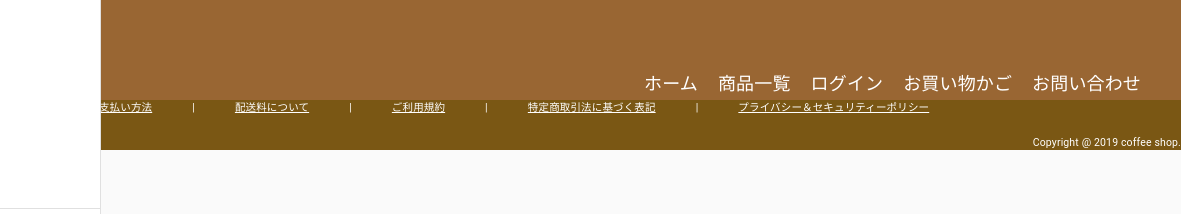
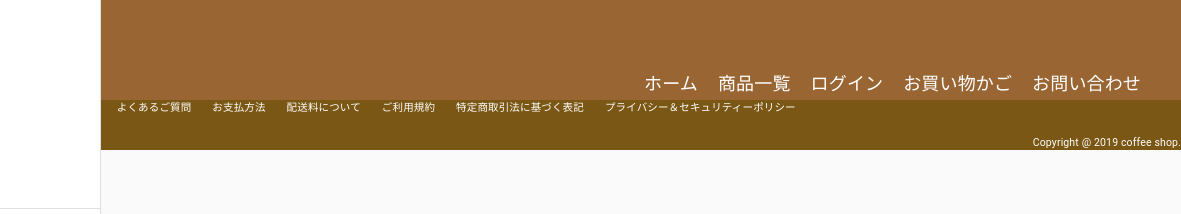
Before and after one commit to honoka4198/Espresso, a React app: page / in a window 1280 px wide. Shown: the top 214 px of the page, 99-1280 px from the left. Built offline with nearby package versions, Linux system fonts and the light colour scheme.

Commit message:
edit css

```diff
--- a/src/styles/components/footer.css
+++ b/src/styles/components/footer.css
@@ -8,9 +8,13 @@
 }
 
 #footerNavi li{
-  padding-left: 30px;
   display: inline;
-  text-align: left;
+  margin-left: 1px;
+}
+
+#footerNavi{
+  color: white;
+  padding-left:16%;
 }
 
 a:link,a:visited{
@@ -18,7 +22,7 @@ a:link,a:visited{
 }
 
 a:hover{
-  color: blue;
+  color: orange;
 }
 
 #Copyright{
@@ -26,3 +30,11 @@ a:hover{
   right: 0;
   bottom: 0;
 }
+
+.footer_linktag{
+  text-decoration: none;
+}
+
+.footer_linktag:hover{
+  color: orange;
+}
--- a/src/views/components/footer.jsx
+++ b/src/views/components/footer.jsx
@@ -8,19 +8,26 @@ class Footer extends React.Component {
       <BrowserRouter>
         <div className="footer">
           <ul id="footerNavi">
-            <li><Link to="question">よくあるご質問</Link></li><li>|</li>
-            <li><Link to="payment_methods">お支払い方法</Link></li><li>|</li>
-            <li><Link to="delivery_charge">配送料について</Link></li><li>|</li>
-            <li><Link to="TOS">ご利用規約</Link></li><li>|</li>
-            <li><Link to="notation">特定商取引法に基づく表記</Link></li><li>|</li>
-            <li><Link to="policy">プライバシー＆セキュリティーポリシー</Link></li>
+            <Linktag id="question" name="よくあるご質問"/>
+            <Linktag id="payment_methods" name="お支払方法"/>
+            <Linktag id="delivery_charge" name="配送料について"/>
+            <Linktag id="TOS" name="ご利用規約"/>
+            <Linktag id="notation" name="特定商取引法に基づく表記"/>
+            <Linktag id="policy" name="プライバシー＆セキュリティーポリシー"/>
           </ul>
           <p id="Copyright">Copyright @ 2019 coffee shop.</p>
         </div>
       </BrowserRouter>
     );
-
   }
 }
 
+function Linktag(props) {
+  return(
+    <li>
+      <Link to={props.id} className="footer_linktag">{props.name}</Link>
+    </li>
+  )
+}
+
 export default Footer;
--- a/src/views/components/header.jsx
+++ b/src/views/components/header.jsx
@@ -1,6 +1,6 @@
 import React from 'react'
 import "../../styles/components/header.css"
-import { BrowserRouter, Route, Link } from 'react-router-dom'
+import { BrowserRouter, Link } from 'react-router-dom'
 
 class Header extends React.Component {
   render() {
@@ -10,11 +10,11 @@ class Header extends React.Component {
           <div className="box">
             <a href="#" align="left"><img src="favicon.ico" /></a>
             <ul className="header_ul">
-              <Linktag id="/home" name="ホーム"/>
-              <Linktag id="/search" name="商品一覧"/>
-              <Linktag id="/login" name="ログイン"/>
-              <Linktag id="/shopping" name="お買い物かご"/>
-              <Linktag id="/info" name="お問い合わせ"/>
+              <Linktag id="home" name="ホーム"/>
+              <Linktag id="search" name="商品一覧"/>
+              <Linktag id="login" name="ログイン"/>
+              <Linktag id="shopping" name="お買い物かご"/>
+              <Linktag id="info" name="お問い合わせ"/>
             </ul>
           </div>
         </div>
```
